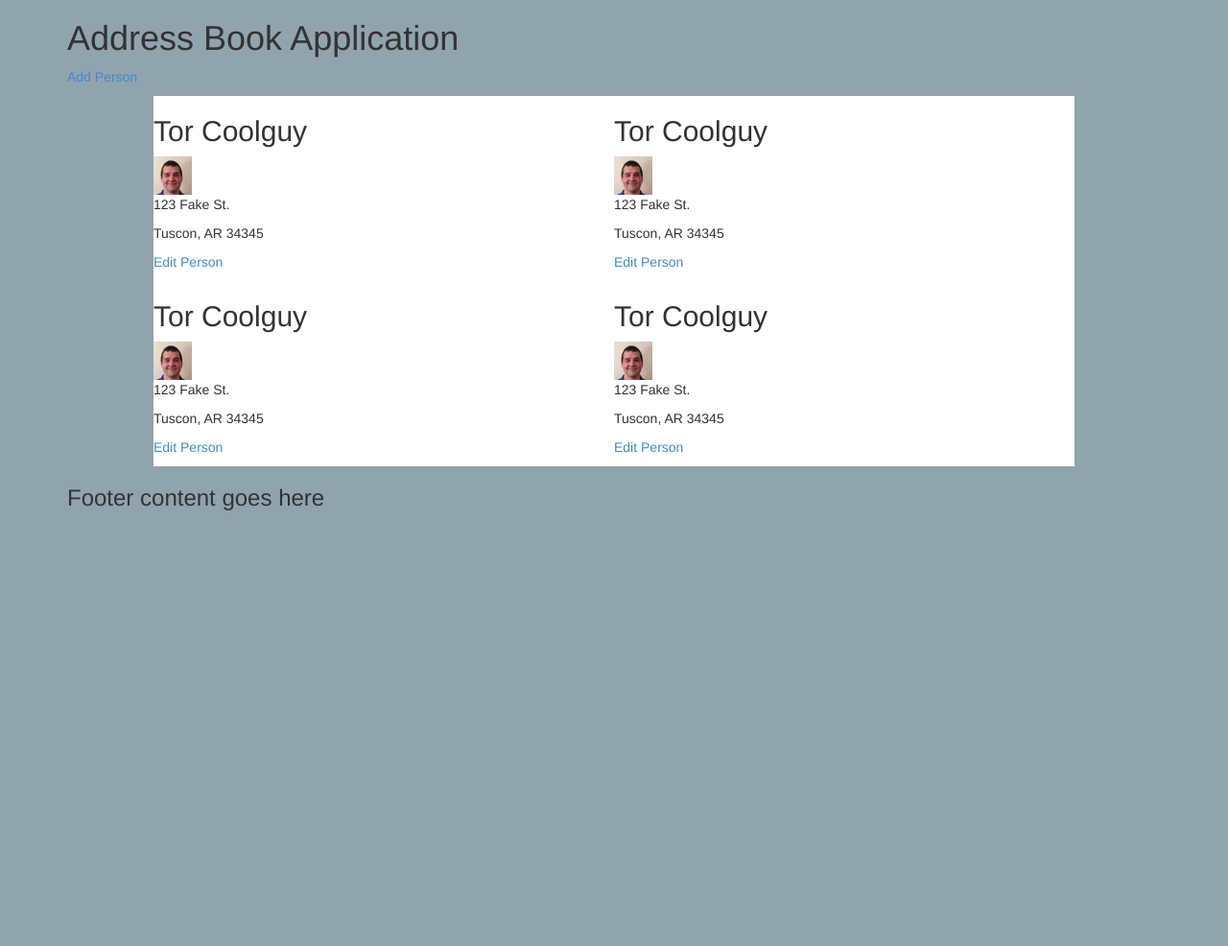
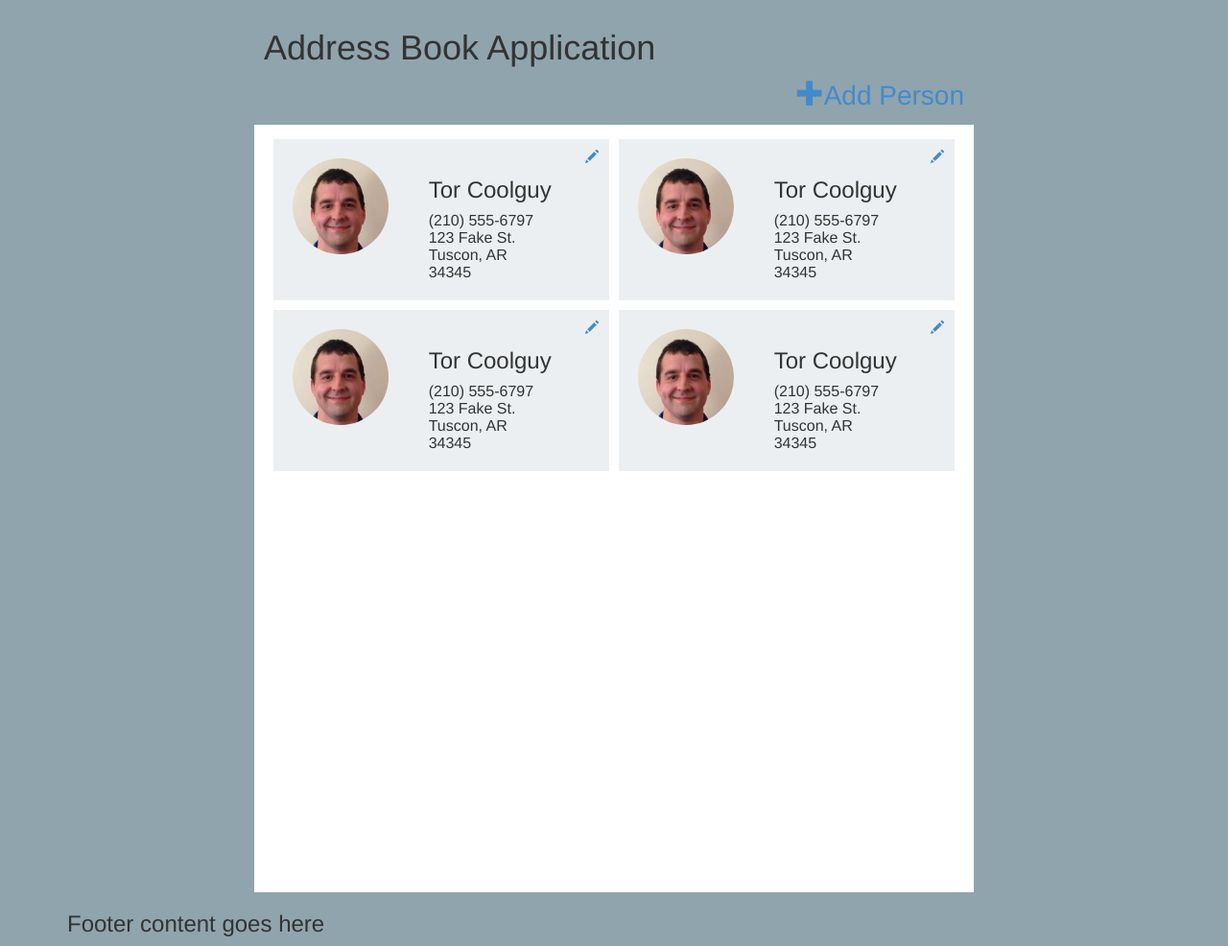
Before and after one commit to louishawkins/addressbook, a PHP site: page / in a window 1280 px wide. Shown: the whole page at 96% size. Before the commit the page ends 532 px from the top, so only its background shows below. Run offline with PHP 8.4, Linux system fonts and the light colour scheme.

Commit message:
add/edit modals, frontend improvements

```diff
--- a/public/add_address.php
+++ b/public/add_address.php
@@ -1,16 +1,15 @@
-<?php require_once 'includes/model.class.php' ?>
-<!DOCTYPE html>
-<html>
-<head>
-	<title>Address Book</title>
-	<link rel="stylesheet" type="text/css" href="css/bootstrap.min.css">
-	<link rel="stylesheet" type="text/css" href="css/custom.css">
-</head>
-<body>
-<div class="container">
-	<div class="row" id="form_row">
-		<div class="container" id="add_address_form_container">
-			<form class="form-horizontal" role="form" method="POST" action="/add_address.php" id="add_address_form">
+
+<!-- begin add address modal -->
+<div class="modal fade" id="addContactModal" tabindex="-1" role="dialog" aria-labelledby="addContactModal" aria-hidden="true">
+  <div class="modal-dialog">
+    <div class="modal-content">
+      <div class="modal-header">
+        <button type="button" class="close" data-dismiss="modal"><span aria-hidden="true">&times;</span><span class="sr-only">Close</span></button>
+        <h4 class="modal-title" id="myModal">Add New Contact</h4>
+      </div> <!-- modal header -->
+        <!-- MODAL BODY WITH FORM -->
+      <div class="modal-body">
+        <form class="form-horizontal" role="form" method="POST" action="/index.php" id="add_address_form">
               <div class="form-group">
                 <label for="name" class="col-sm-2 control-label">Name</label>
                 <div class="col-sm-10">
@@ -47,17 +46,13 @@
                   <input type="text" class="form-control" id="zip" placeholder="78223">
                 </div>
               </div>
-			  <div class="form-group">
-			    <div class="col-sm-offset-2 col-sm-10">
-			      <button type="submit" class="btn btn-default">Add Contact</button>
-			    </div>
-			  </div>
+      </div> <!-- modal body -->
+      <div class="modal-footer">
+        <button type="button" class="btn btn-default" data-dismiss="modal">Cancel</button>
+        <button type="submit" class="btn btn-primary">Add Contact</button>
+      </div> <!-- modal-footer -->
         </form>
-		</div> <!-- add address form container -->
-	</div> <!-- form row div -->
-</div> <!-- body container -->
-
-<script type="text/javascript" src="js/jquery.min.js"></script>
-<script type="text/javascript" src="js/bootstrap.min.js"></script>
-</body>
-</html>
+    </div> <!-- modal-content -->
+  </div> <!-- modal-dialogue -->
+</div> <!-- master modal-div -->
+<!-- end MODAL -->
--- a/public/css/custom.css
+++ b/public/css/custom.css
@@ -2,15 +2,31 @@ body {
 	background-color: #90A4AE;
 }
 
+#header-container {
+	width: 750px;
+	height: 75px;
+	padding: 10px;
+}
+
+#add_person_link {
+	float: right;
+	font-size: 2em;
+}
+
 .card {
-	width: 480px;
+	width: 350px;
 	float: left;
+	padding: 20px;
+	margin: 5px;
+	background-color: #ECEFF1;
 }
 
 #main_container {
 	background-color: white;
-	width: 960px;
+	width: 750px;
 	height: 100%;
+	padding-top: 10px;
+}
 
 #add_address_form_container {
 	margin: 5px auto;
@@ -23,3 +39,10 @@ body {
 #form_row {
 	margin-top: 20px;
 }
+
+#pencil-edit {
+	position: relative;
+	top: -110px;
+	left: 305px;
+
+}
--- /dev/null
+++ b/public/edit_address.php
@@ -0,0 +1,58 @@
+
+<!-- begin edit address modal -->
+<div class="modal fade" id="editAddressModal" tabindex="-1" role="dialog" aria-labelledby="editAddressModal" aria-hidden="true">
+  <div class="modal-dialog">
+    <div class="modal-content">
+      <div class="modal-header">
+        <button type="button" class="close" data-dismiss="modal"><span aria-hidden="true">&times;</span><span class="sr-only">Close</span></button>
+        <h4 class="modal-title" id="myModal">Add New Contact</h4>
+      </div> <!-- modal header -->
+        <!-- MODAL BODY WITH FORM -->
+      <div class="modal-body">
+        <form class="form-horizontal" role="form" method="POST" action="/index.php" id="add_address_form">
+              <div class="form-group">
+                <label for="name" class="col-sm-2 control-label">Name</label>
+                <div class="col-sm-10">
+                  <h3>John Doe</h3>
+                </div>
+              </div>
+              <div class="form-group">
+                <label for="phone" class="col-sm-2 control-label">Phone #</label>
+                <div class="col-sm-10">
+                  <input type="text" class="form-control" id="phone" value="(210) 555-6793">
+                </div>
+              </div>
+              <div class="form-group">
+                <label for="street" class="col-sm-2 control-label">Street</label>
+                <div class="col-sm-10">
+                  <input type="text" class="form-control" id="street" value="123 Fake Street">
+                </div>
+              </div>
+               <div class="form-group">
+                <label for="city" class="col-sm-2 control-label">City</label>
+                <div class="col-sm-10">
+                  <input type="text" class="form-control" id="city" value="Fake City">
+                </div>
+              </div>
+              <div class="form-group">
+                <label for="state" class="col-sm-2 control-label">State</label>
+                <div class="col-sm-10">
+                  <input type="text" class="form-control" id="state" value="Texas">
+                </div>
+              </div>
+              <div class="form-group">
+                <label for="zip" class="col-sm-2 control-label">Zip Code</label>
+                <div class="col-sm-10">
+                  <input type="text" class="form-control" id="zip" value="78223">
+                </div>
+              </div>
+      </div> <!-- modal body -->
+      <div class="modal-footer">
+        <button type="button" class="btn btn-default" data-dismiss="modal">Cancel</button>
+        <button type="submit" class="btn btn-primary">Add Contact</button>
+      </div> <!-- modal-footer -->
+        </form>
+    </div> <!-- modal-content -->
+  </div> <!-- modal-dialogue -->
+</div> <!-- master modal-div -->
+<!-- end MODAL -->
--- a/public/index.php
+++ b/public/index.php
@@ -1,4 +1,8 @@
-<?php // include stuff ?>
+<?php
+include 'add_address.php'; //add address modal
+include 'edit_address.php'; //edit address modal
+?>
+
 <!DOCTYPE html>
 <html>
 <head>
@@ -11,9 +15,9 @@
 <!-- header -->
 
 	<div class="row" id="header">
-		<div class="container">
+		<div class="container" id="header-container">
 			<h1>Address Book Application</h1>
-			<p><a href="add_address.php">Add Person</a></p>
+			<p id="add_person_link"><a href="#" data-toggle="modal" data-target="#addContactModal"><span class="glyphicon glyphicon-plus"></span>Add Person</a></p>
 		</div> <!-- header row container -->
 	</div> <!-- header row div -->
 
@@ -21,40 +25,10 @@
 
 	<div class="row" id="mainrow">
 		<div class="container" id="main_container">
-			<div class="row" id="first_row_cards">
-			<div class="card" id="card1">
-				<h2>Tor Coolguy</h2>
-				<img src="img/me.jpg" height="40px" width="40px">
-				<p>123 Fake St.</p>
-				<p>Tuscon, AR 34345</p>
-				<p><a href="#editperson">Edit Person</a></p>
-			</div>
-			<div class="card" id="card2">
-				<h2>Tor Coolguy</h2>
-				<img src="img/me.jpg" height="40px" width="40px">
-				<p>123 Fake St.</p>
-				<p>Tuscon, AR 34345</p>
-				<p><a href="#editperson">Edit Person</a></p>
-			</div>
-			</div> <!-- first row cards div -->
-			<div class="row" id="second_row_cards">
-				<div class="card" id="card3">
-					<h2>Tor Coolguy</h2>
-					<img src="img/me.jpg" height="40px" width="40px">
-					<p>123 Fake St.</p>
-					<p>Tuscon, AR 34345</p>
-					<p><a href="#editperson">Edit Person</a></p>
-				</div>
-				<div class="card" id="card4">
-					<h2>Tor Coolguy</h2>
-					<img src="img/me.jpg" height="40px" width="40px">
-					<p>123 Fake St.</p>
-					<p>Tuscon, AR 34345</p>
-					<p><a href="#editperson">Edit Person</a></p>
-				</div>
-			</div> <!-- second row cards div -->
+			<?php include 'sample_cards.php'; ?>
 		</div> <!-- main container div -->
 	</div> <!-- main row div -->
+
 <!-- footer row here -->
 
 	<div class="row " id="footer">
--- /dev/null
+++ b/public/sample_cards.php
@@ -0,0 +1,102 @@
+<!-- example cards -->
+
+<div class="container card" id="card1">
+				<div class="row" id="cardrow">
+					<div class="col-md-2">
+						<img src="img/me.jpg" height="100px" width="100px" class="img-circle">
+						<a id="pencil-edit" href="#" data-toggle="modal" data-target="#editAddressModal"><span class="glyphicon glyphicon-pencil"></span></a>
+					</div>
+					<div class="col-md-6 col-md-offset-3">
+						<h3>Tor Coolguy</h3>
+						<table>
+							<tr>
+								<td>(210) 555-6797</td>
+							</tr>
+							<tr>
+								<td>123 Fake St.</td>
+							</tr>
+							<tr>
+								<td>Tuscon, AR</td>
+							</tr>
+							<tr>
+								<td>34345</td>
+							</tr>
+						</table>
+					</div>
+				</div> <!-- cardrow -->
+			</div> <!-- container card -->
+			<div class="container card" id="card1">
+				<div class="row" id="cardrow">
+					<div class="col-md-2">
+						<img src="img/me.jpg" height="100px" width="100px" class="img-circle">
+						<a id="pencil-edit" href="#" data-toggle="modal" data-target="#editAddressModal"><span class="glyphicon glyphicon-pencil"></span></a>
+					</div>
+					<div class="col-md-6 col-md-offset-3">
+						<h3>Tor Coolguy</h3>
+						<table>
+							<tr>
+								<td>(210) 555-6797</td>
+							</tr>
+							<tr>
+								<td>123 Fake St.</td>
+							</tr>
+							<tr>
+								<td>Tuscon, AR</td>
+							</tr>
+							<tr>
+								<td>34345</td>
+							</tr>
+						</table>
+					</div>
+				</div> <!-- cardrow -->
+			</div> <!-- container card -->
+			<div class="container card" id="card1">
+				<div class="row" id="cardrow">
+					<div class="col-md-2">
+						<img src="img/me.jpg" height="100px" width="100px" class="img-circle">
+						<a id="pencil-edit" href="#" data-toggle="modal" data-target="#editAddressModal"><span class="glyphicon glyphicon-pencil"></span></a>
+					</div>
+					<div class="col-md-6 col-md-offset-3">
+						<h3>Tor Coolguy</h3>
+						<table>
+							<tr>
+								<td>(210) 555-6797</td>
+							</tr>
+							<tr>
+								<td>123 Fake St.</td>
+							</tr>
+							<tr>
+								<td>Tuscon, AR</td>
+							</tr>
+							<tr>
+								<td>34345</td>
+							</tr>
+						</table>
+					</div>
+				</div> <!-- cardrow -->
+			</div> <!-- container card -->
+			<div class="container card" id="card1">
+				<div class="row" id="cardrow">
+					<div class="col-md-2">
+						<img src="img/me.jpg" height="100px" width="100px" class="img-circle">
+						<a id="pencil-edit" href="#" data-toggle="modal" data-target="#editAddressModal"><span class="glyphicon glyphicon-pencil"></span></a>
+					</div>
+					<div class="col-md-6 col-md-offset-3">
+						<h3>Tor Coolguy</h3>
+						<table>
+							<tr>
+								<td>(210) 555-6797</td>
+							</tr>
+							<tr>
+								<td>123 Fake St.</td>
+							</tr>
+							<tr>
+								<td>Tuscon, AR</td>
+							</tr>
+							<tr>
+								<td>34345</td>
+							</tr>
+						</table>
+					</div>
+				</div> <!-- cardrow -->
+			</div> <!-- container card -->
```
Lines whose indentation alone changed are shown as unchanged.
